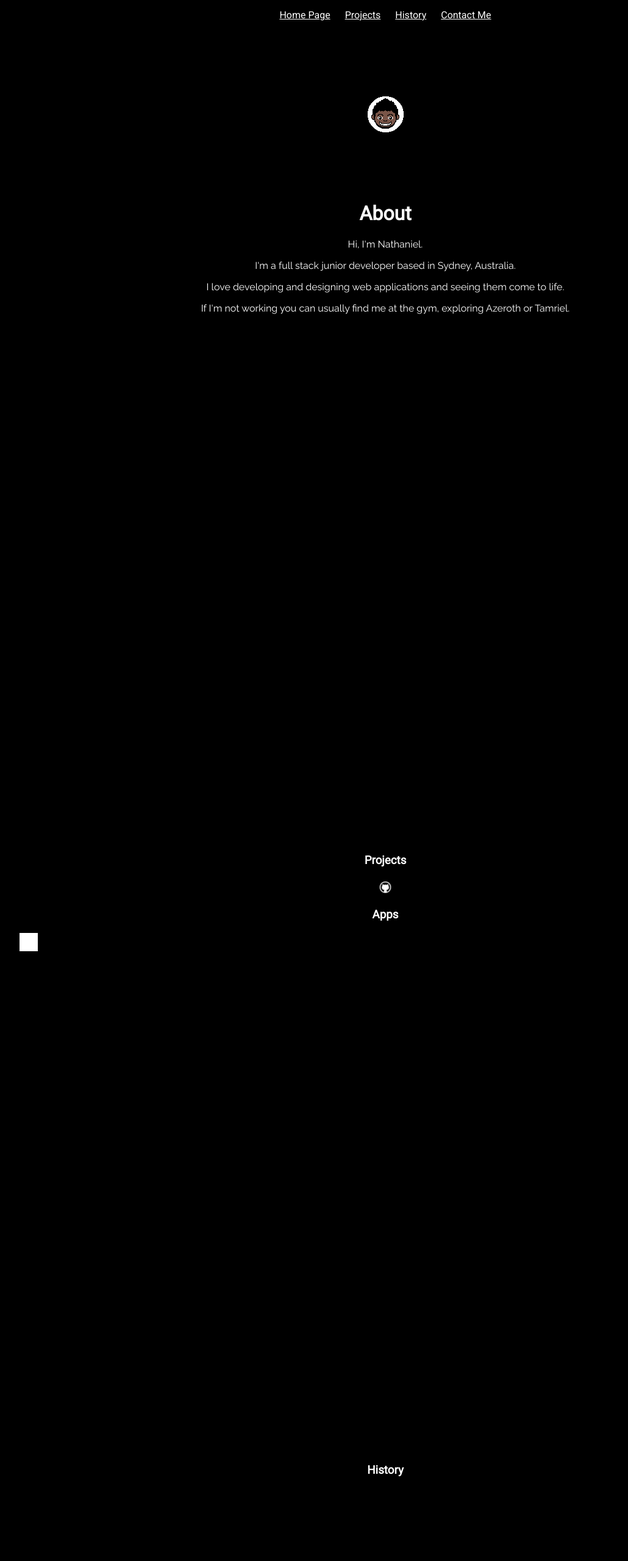
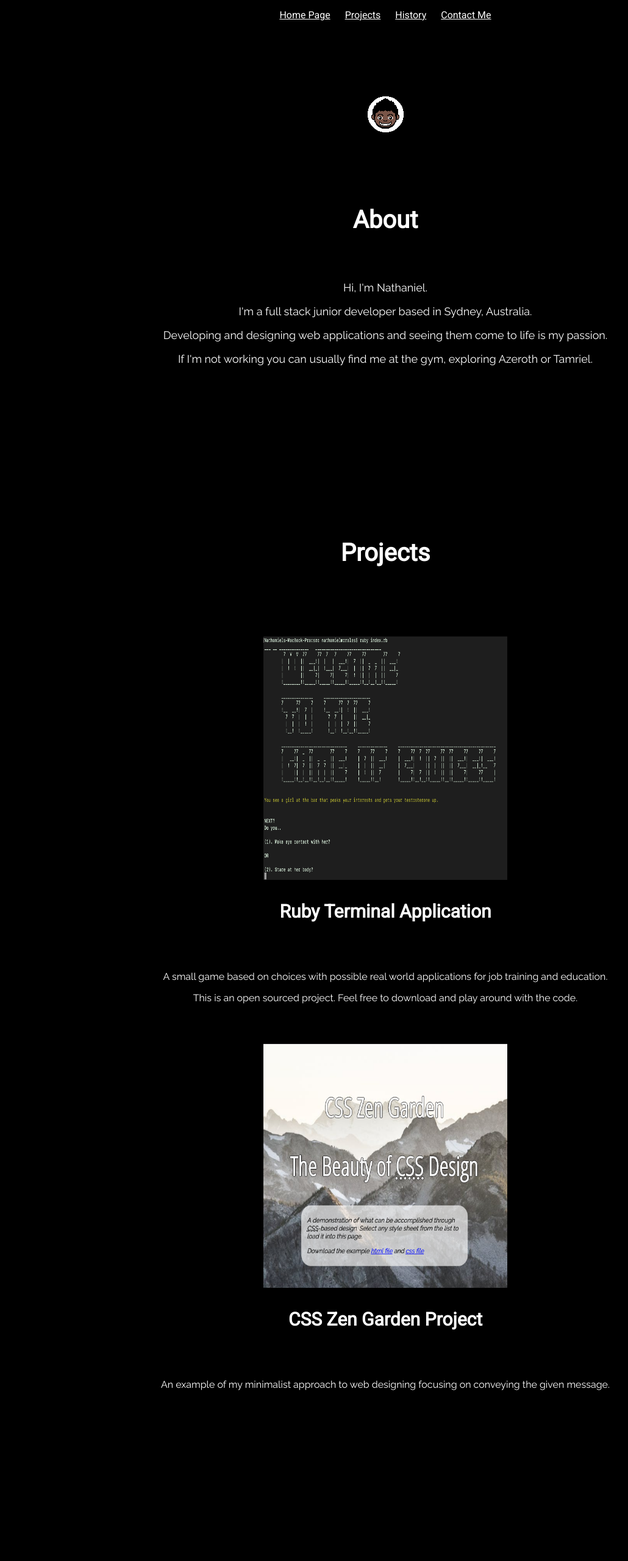
Before and after one commit to moralesn1/original_portfolio, a plain HTML site: page Website/index.html in a window 1280 px wide. Shown: the top 2560 px of the page at 61% size, without its empty margins (8-1038 px from the left). Drawn offline with Linux system fonts and the light colour scheme.

Commit message:
update html and css

```diff
--- a/Website/index.html
+++ b/Website/index.html
@@ -4,7 +4,7 @@
     <meta charset="utf-8">
     <meta http-equiv="X-UA-Compatible" content="IE=edge">
     <title>Page Title</title>
-    <meta name="viewport" content="width=device-width, initial-scale=1">
+    <meta name="viewport" content="width=device-width initial-scale=1">
     <link rel="stylesheet" type="text/css" media="screen" href="style.css">
 </head>
 <body>
@@ -22,9 +22,6 @@
             <a class="nav" href="#contact">Contact Me</a>
         </nav>
     </div>
-
-        <div id="hero">
-        </div>
         <div id="index">
             <div id="portraitimage">
             </div>
@@ -34,61 +31,90 @@
             <div id="intro">
                 <p>Hi, I'm Nathaniel.</p>
                 <p>I'm a full stack junior developer based in Sydney, Australia.</p>
-                <p>I love developing and designing web applications and seeing them come to life.</p>
+                <p>Developing and designing web applications and seeing them come to life is my passion.</p>
                 <p>If I'm not working you can usually find me at the gym, exploring Azeroth or Tamriel. </p>
             </div>
         </div>
         <div id="project">
-            <div class="container">
-                <h3>Projects</h3>
-                <div class="projectimg">
-                    <img src="websitepictures/github-icon.png" alt="github"/>
-                </div>
-                <div class="section">
-                    <div>
-                        <h3>Apps</h3>
-                        <div>
-                            <img src="websitepictures/github-icon.png" alt="github"/>
-                        </div>
-                        <div>
-                            <a href="https://github.com/moralesn1/" img src="websitepictures/github-icon.png" alt="github"></a>
-                        </div>
+            <h2>Projects</h2>
+           <div class="section">
+                <div class="projectcontainer">
+
+                   <div class="section1">
+                        <a href="https://github.com/moralesn1/terminalchoicesgame" target="_blank" alt="Link to Github for Ruby Terminal Application">
+                            <img src="websitepictures/Ruby Terminal Resize.png" alt="Terminal Project Picture"/>
+                        </a>
+                            <h3>Ruby Terminal Application</h3>
+                            <div section1p>
+                                <p>
+                                    A small game based on choices with possible real world applications for job training and education.
+                                </p>
+                                <p>
+                                    This is an open sourced project. Feel free to download and play around with the code.
+                                </p>
+                            </div>
+                   </div>
+                   <div class="section1">
+                        <a href="https://github.com/moralesn1/CSS-Zen-Garden" target="_blank" alt="Link to Github for CSS Project">
+                            <img src="websitepictures/Screen Shot 2019-03-21 at 10.48.18 am.png" alt="CSS Zen Garden"/>
+                        </a>
+                            <h3>CSS Zen Garden Project</h3>
+                            <div section1p>
+                                <p>
+                                    An example of my minimalist approach to web designing focusing on conveying the given message.
+                                </p>
+                            </div>
                     </div>
+
                 </div>
             </div>
         </div>
+
         <div id="history">
-            <div class="container"></div>
-                <h3>History</h3>
-                <div class="historyimg">
-
+            <div class="textcontainer">
+                <div>
+                    <h2>History</h2>
+                     <p>Before ending up as a Developer, I was jumping in an out of different types of jobs.</p>
+                     <p>Previously, I was working as a line operator on a production line at a global company and
+                        as a personal trainer running and managing my own business until I started wanting more in life. I've
+                        been in almost every industry you can think of.
+                     </p>
                 </div>
             </div>
+        </div>
 
         </div>
         <div id="contact">
-            <div class="container">
-                <h3>Contact Me</h3>
+            <div class="textcontainer">
+                <div class="contact1">
+                <h2>Contact</h2>
+                <p>Let's collaborate!</p>
                 <p>Contact me on the following:</p>
                 <p>nathanielmorales01@gmail.com</p>
                 <p>0423-184-248</p>
+                </div>
             </div>
 
         </div>
     </div>
         <footer class="footer">
+
                 <a class="twitter" href="https://twitter.com/nathanielthedev">
                     <img src="websitepictures/twitterblack.png" alt="twitter"/>
                 </a>
+
                 <a class="instagram" href="https://www.instagram.com/mr.nmorales/">
                     <img src="websitepictures/instagramblack.png" alt="instagram"/>
                 </a>
+
                 <a class="medium" href="https://medium.com/@nathanielmorales01">
                     <img src="websitepictures/medium.svg" alt="medium"/>
                 </a>
+
                 <a class="linkedin" href="https://www.linkedin.com/in/nathaniel-morales-451727182/">
                     <img src="websitepictures/linkedinwhitevector.png" alt="linkedin"/>
                 </a>
+
         </footer>
     </div>
 </body>
--- a/Website/style.css
+++ b/Website/style.css
@@ -1,4 +1,9 @@
 @import url('https://fonts.googleapis.com/css?family=Raleway|Roboto');
+
+html {
+    scroll-behavior: smooth;
+}
+
 
 body {
     background-color: rgb(0, 0, 0);
@@ -20,11 +25,18 @@ p {
     /* color: black; */
     font-family: 'Raleway', sans-serif;
 }
+h2 {
+    color: rgb(255, 255, 255);
+    text-align: center;
+    font-family: 'Roboto', sans-serif;
+    width: 100%;
+}
 
 h3 {
     color: rgb(255, 255, 255);
     text-align: center;
     font-family: 'Roboto', sans-serif;
+    width: 100%;
 }
 
 footer {
@@ -36,47 +48,92 @@ footer {
     align-content: center;
     width: 100%;
     border-top: 2px rgb(255, 255, 255) solid;
+
 }
 
 footer img {
     display: inline-block;
     margin: 0 auto;
+    transition: 0.5s ease-out;
 }
 
 nav a {
     color: rgb(255, 255, 255);
     font-family: 'Roboto', sans-serif;
     padding: 0px 10px 0px 10px;
+    transition: 0.5s ease-out;
+}
+.contact1 {
+    padding-top: 100px;
+}
+.container {
+    display: flex;
+    justify-content: space-around;
+    height: 400px;
+    margin-right: 40px;
+    margin-left: 40px;
+    width: 100%;
+    margin: 0 auto;
+    align-content: center;
+
+}
+/* .textcontainer {
+
+} */
+
+.section a {
+    margin: 0 auto;
 }
 
-.container {
-    margin-right: 40px;
-    margin-left: 40px;
+.section {
+    background-color: black;
 }
 img {
     margin: 0 auto;
     height: 30px;
     width: 30px;
     background-color: rgb(255, 255, 255);
-    align-content: center;
+    justify-content: center;
 }
 
 #project {
-    height: 500px;
-    margin-top: 400px;
+    height: auto;
+    margin-top: 100px;
     padding-top: 100px;
+    color: rgb(255, 255, 255);
+    margin-left: 40px;
+    margin-right: 40px;
+    /* padding-bottom: 600px; */
 }
 
-#history {
-    height: 500px;
-    margin-top: 400px;
-    padding-top: 100px;
+.projectcontainer {
+
+    height: auto;
+    width: auto;
+    margin: 0 auto;
+    text-align: center;
+    display: flex;
+    justify-content: space-around;
+    flex-wrap: wrap;
 
 }
 
-.section {
+#project img {
+    height: 300px;
+    width: 300px;
+    margin-top: 50px;
+
+}
+#history {
     height: 500px;
+    margin-top: 200px;
+    padding-top: 100px;
+    padding-left: 40px;
+    padding-right: 40px;
+
 }
+
+
 .projectimg img{
     background-color: black;
     display: flex;
@@ -91,8 +148,20 @@ img {
 #contact {
     height: 500px;
     margin-top: 400px;
-    padding-top: 100px;
+    padding-left: 40px;
+    padding-right: 40px;
 }
+
+#contact h3 {
+    width: 100%;
+    padding-bottom: 100px;
+    text-align: center;
+    color: rgb(255, 255, 255);
+    font-family: 'Roboto', sans-serif;
+
+}
+
+
 
 #portraitimage {
     background-image: url("websitepictures/pixil-frame-0.png");
@@ -106,9 +175,9 @@ img {
 
 }
 #index {
-    margin-right: 40px;
-    margin-left: 40px;
-    padding-bottom: 350px;
+    padding-left: 40px;
+    padding-right: 40px;
+    padding-bottom: 250px;
     margin-top: 100px;
 }
 .navcontainer {
@@ -132,3 +201,117 @@ img {
 .linkedin img {
     background-color: black;
 }
+
+/* @media screen and (max-width:500px ) {
+    #contact,#index,#history {
+    padding-left: 100px;
+    padding-right: 100px;
+    }
+     */
+
+
+@media screen and (min-width: 500px) {
+    #index, #history, #projects, #contact {
+        font-size: 18px;
+        padding-left: 80px;
+        padding-right: 80px;
+        margin-top: 200px;
+
+    }
+    h1 {
+        font-size: 30px;
+    }
+  }
+@media screen and (min-width: 900px) {
+    #index {
+        padding-left: 250px;
+        padding-right: 250px;
+        height: 300px;
+        margin-top: 100px;
+    }
+    #contact {
+        padding-left: 250px;
+        padding-right: 250px;
+        height: auto;
+        margin-top: 300px;
+        /* padding-top: 200px; */
+        margin-bottom: 150px;
+    }
+    #history {
+        padding-left: 250px;
+        padding-right: 250px;
+        height: 300px;
+        /* margin-top: 300px;
+        padding-top: 400px; */
+    }
+
+    #project {
+        padding-left: 100px;
+        padding-right: 100px;
+    }
+
+    .intro {
+        margin-top: 0px;
+        margin-bottom: 100px;
+        height: 500px;
+    }
+    .section {
+        padding-bottom: 100px;
+    }
+
+    .section1p {
+        padding-left: 200px;
+        padding-right: 200px;
+    }
+    /* #contact {
+        padding-bottom: 50px;
+        padding-top: 200px;
+        margin-top: 200px;
+        margin-bottom: 150px;
+    } */
+
+    h1 {
+        font-size: 40px;
+        padding-bottom: 50px;
+    }
+
+    h2 {
+        font-size: 40px;
+        padding-bottom: 30px;
+    }
+
+    h3 {
+        padding-bottom: 50px;
+        font-size: 30px;
+    }
+
+    #contact h3 {
+        padding-bottom: 50px;
+    }
+
+    /* #project {
+        padding-bottom: 650px;
+        padding-top: 100px;
+    } */
+    #project img {
+        height: 400px;
+        width: 400px;
+        margin-top: 50px;
+        transition: 0.7s ease-out;
+    }
+    #project img:hover {
+        transform: scale(1.5);
+        transition: 0.7s ease-out;
+
+    }
+
+    nav a:hover {
+        font-size: 30px;
+        transition: 0.5s ease-out;
+    }
+    footer a:hover {
+        transform: scale(2.0);
+        transition: 0.5s ease-out;
+    }
+
+}
```
Also changed, not shown: Website/websitepictures/Ruby Terminal Resize.png (added), Website/websitepictures/Screen Shot 2019-03-20 at 11.11.38 am.png (added), Website/websitepictures/Screen Shot 2019-03-21 at 10.48.18 am.png (added), Website/websitepictures/computer-display-with-blank-white-screen-vector-3882839.jpg (added), Website/websitepictures/terminalmacpic.png (added), 5 other files.
